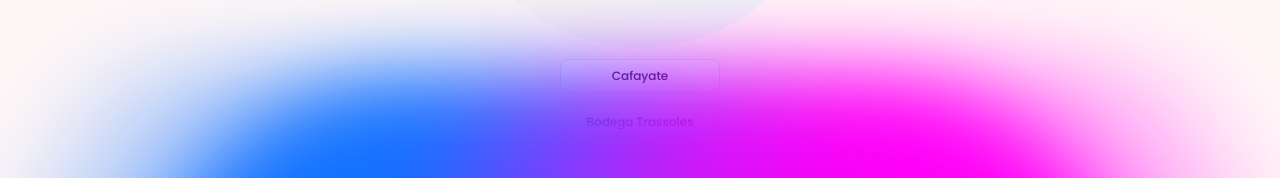
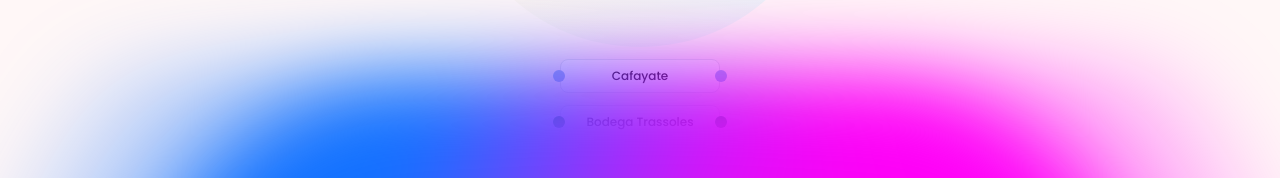
Before and after one commit to RicardoNigrelli/creativagroup-portfolio, a Next.js app: page /esp-home/commerce/wines in a window 1280 px wide. Shown: the part 421-599 px from the top of the page. Built offline with nearby package versions, Linux system fonts and the light colour scheme.

Commit message:
cambios para deploy

```diff
--- a/src/components/Commerce.tsx
+++ b/src/components/Commerce.tsx
@@ -19,12 +19,28 @@
         </div>
         <Services
           message={"Wines"}
-          bg="bg-[#8EB6ED]"
+          bgl="bg-[#8EB6ED]"
           href="/esp-home/commerce/wines"
+          bgr="bg-[#8EB6ED]"
         />
-        <Services message={"Carnes"} bg="bg-[#00873E]" href="/" />
-        <Services message={"Especias"} bg="bg-[#00873E]" href="/" />
-        <Services message={"Yerbas"} bg="bg-[#CE9AD3]" href="/" />
+        <Services
+          message={"Carnes"}
+          bgl="bg-[#00873E]"
+          href="/"
+          bgr="bg-[#00873E]"
+        />
+        <Services
+          message={"Especias"}
+          bgl="bg-[#00873E]"
+          href="/"
+          bgr="bg-[#00873E]"
+        />
+        <Services
+          message={"Yerbas"}
+          bgl="bg-[#CE9AD3]"
+          href="/"
+          bgr="bg-[#CE9AD3]"
+        />
         <Link
           href="/esp-home"
           className="flex items-center gap-2 text-white hover:text-blue-700 pr-4 text-xs"
--- a/src/components/Wines.tsx
+++ b/src/components/Wines.tsx
@@ -74,10 +74,16 @@
         </div>
         <Services
           message={"Cafayate"}
-          bg="bg-[#8EB6ED]"
+          bgl="bg-[#8EB6ED]"
           href="/esp-home/commerce/wines"
+          bgr="bg-[#8EB6ED]"
         />
-        <Services message={"Bodega Trassoles"} bg="bg-[#00873E]" href="/" />
+        <Services
+          message={"Bodega Trassoles"}
+          bgl="bg-[#00873E]"
+          href="/"
+          bgr="bg-[#00873E]"
+        />
 
         <div className="carousel-container flex gap-4">{visibleItems}</div>
         <div className="navigation">
```
